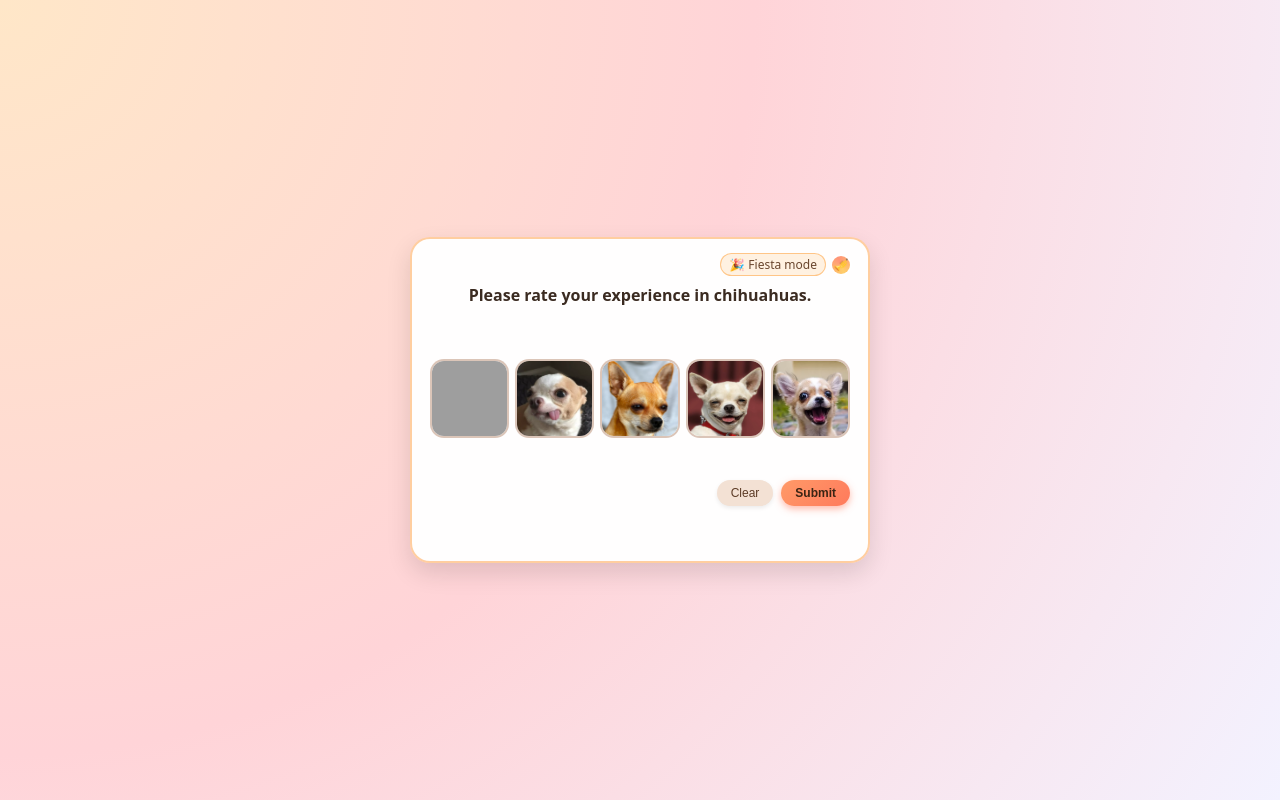
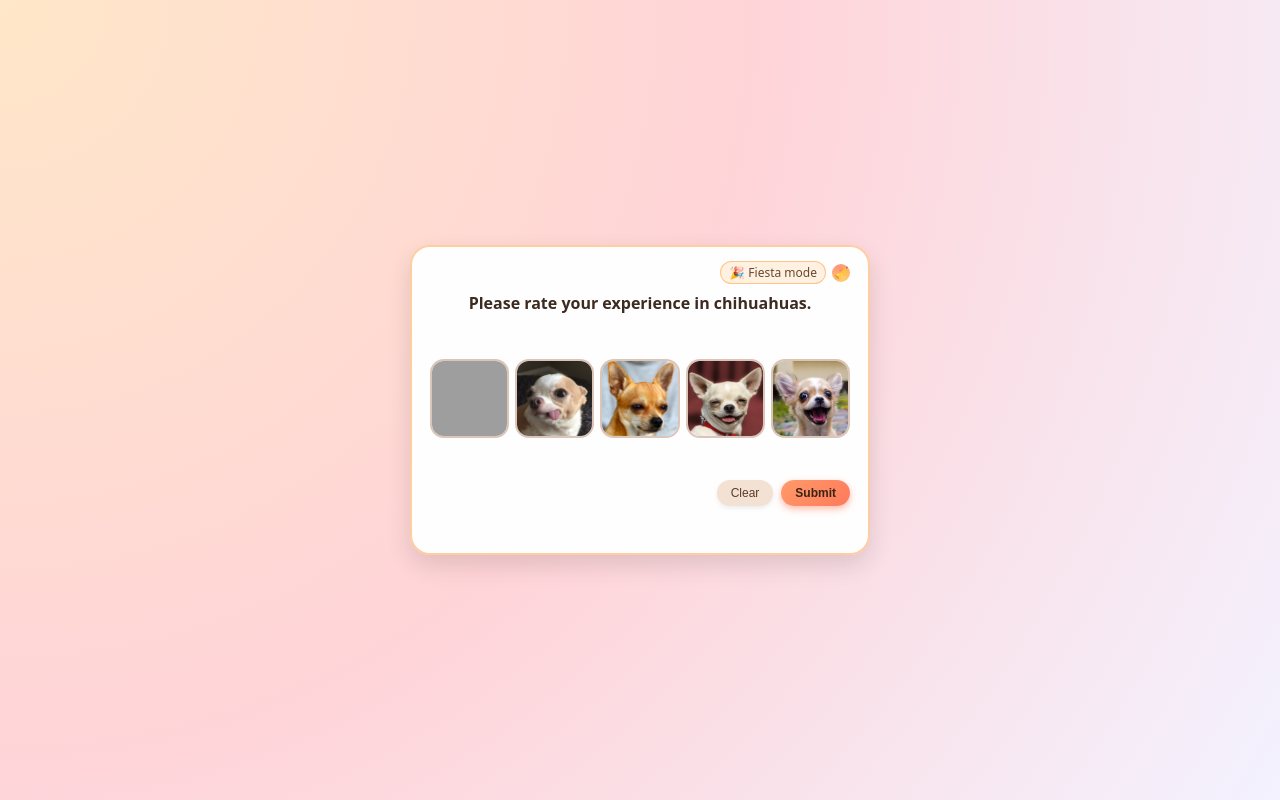
Before and after one commit to aszigethy/holiday_competition_2025, a plain HTML site: page index.html in a window 1280 px wide. Drawn offline with Linux system fonts and the light colour scheme; grey boxes are pictures that could not be loaded.

Commit message:
Refactor styles and layout for rating interface
Updated styles and layout for the rating card and screens, including adjustments to dimensions and padding.

```diff
--- a/index.html
+++ b/index.html
@@ -25,14 +25,14 @@
       display: flex;
       align-items: center;
       justify-content: center;
-      padding: 12px;
+      padding: 8px;
     }
 
     .card {
       width: 100%;
       max-width: 460px;
       height: 100%;
-      max-height: 326px;
+      max-height: 310px;
       background: rgba(255, 255, 255, 0.96);
       border-radius: 20px;
       box-shadow: 0 10px 25px rgba(0, 0, 0, 0.12);
```
